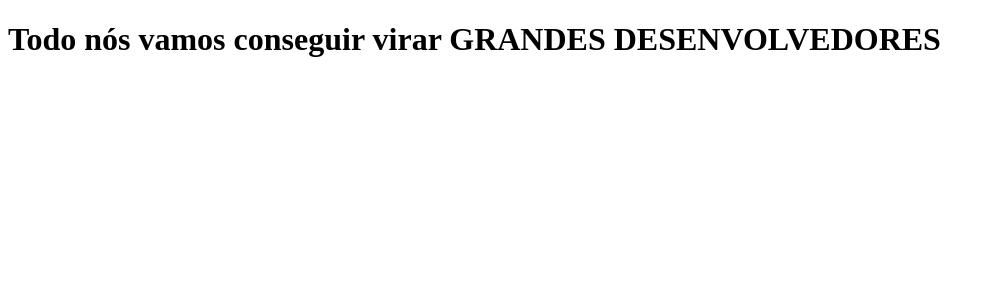
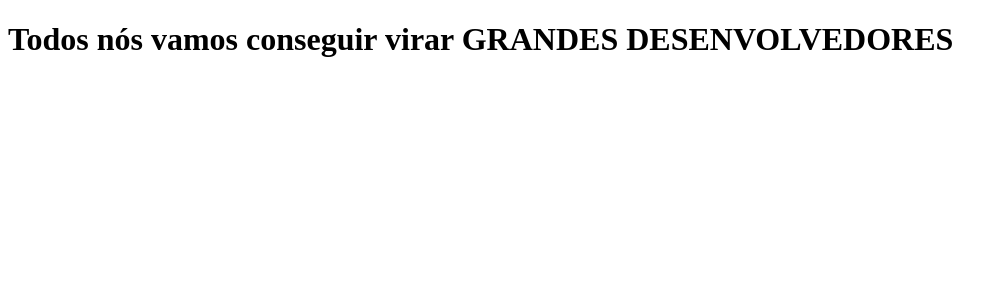
Before and after one commit to DiegoCaladoProgramador/clone-tabnews, a Next.js app: page / in a window 1280 px wide. Shown: the top 300 px of the page, without its empty margins (0-1007 px from the left). Built offline with nearby package versions, Linux system fonts and the light colour scheme.

Commit message:
Correção da frase principal

```diff
--- a/pages/index.js
+++ b/pages/index.js
@@ -1,5 +1,5 @@
 function Home(){
-    return <h1>Todo nós vamos conseguir virar GRANDES DESENVOLVEDORES</h1>
+    return <h1>Todos nós vamos conseguir virar GRANDES DESENVOLVEDORES</h1>
 }
 
 export default Home
```
